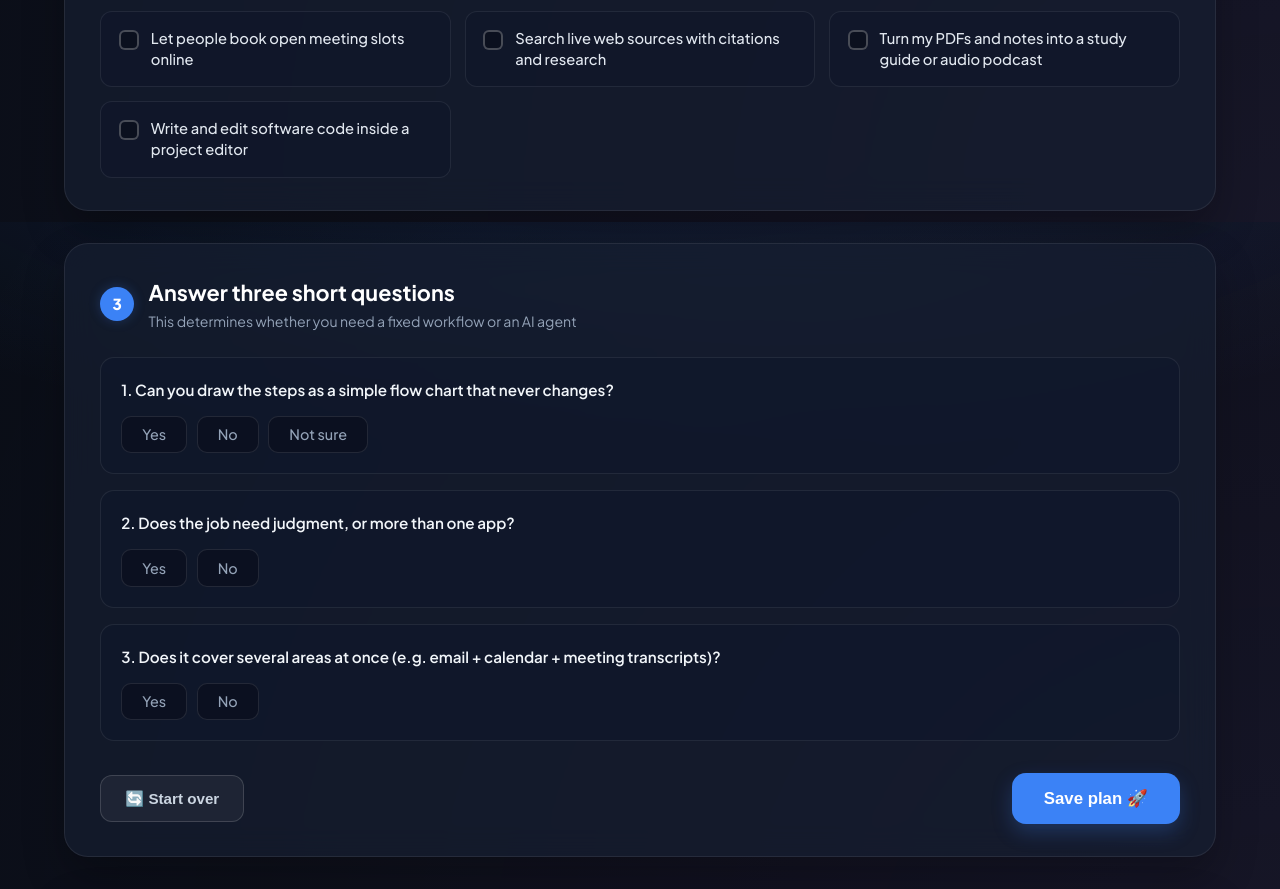
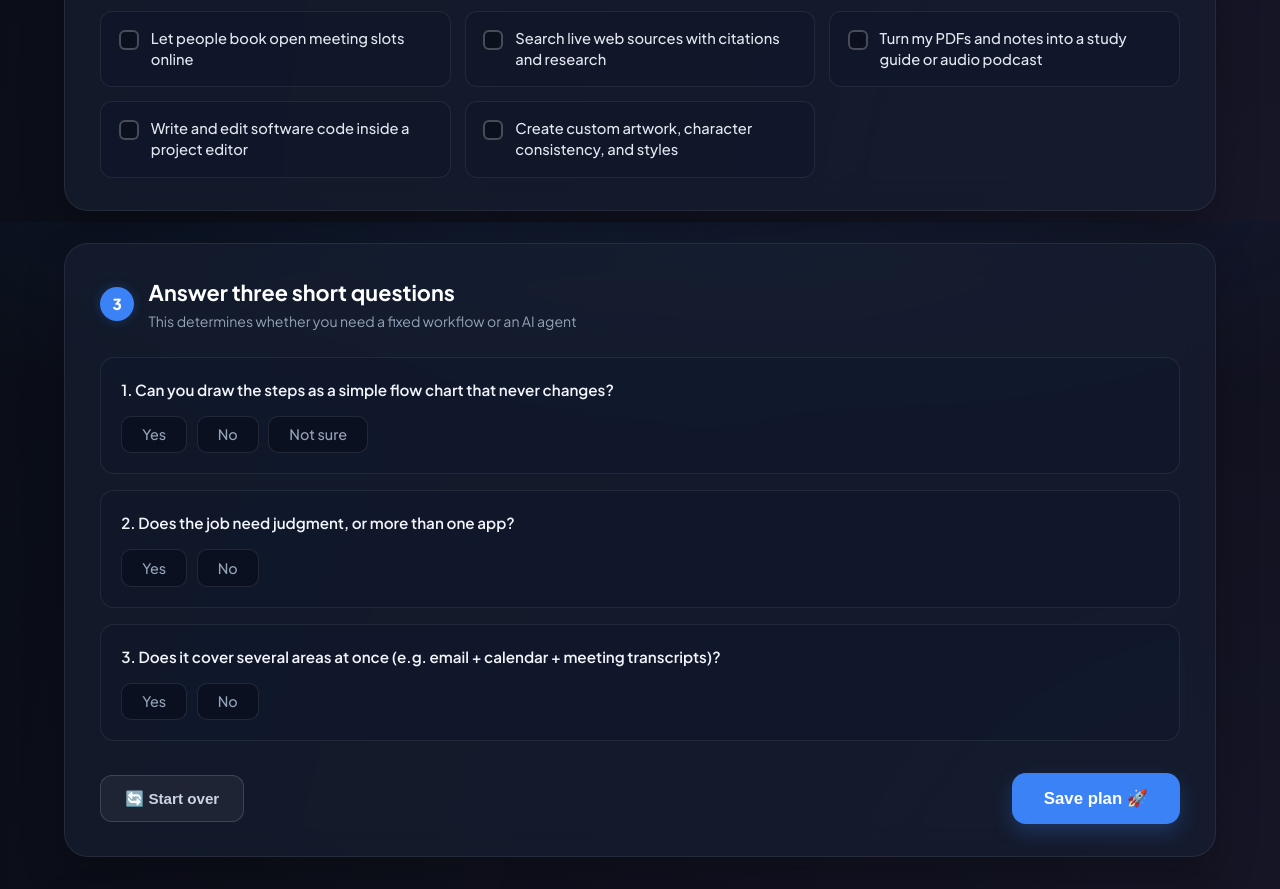
Before and after one commit to adekunleadams69-max/adelogic-ai-tools-guide, a plain HTML site: page index.html in a window 1280 px wide. Shown: the part 1378-2267 px from the top of the page. Drawn offline with Linux system fonts and the light colour scheme.

Commit message:
Add OpenArt to Creative & Media tools

```diff
--- a/index.html
+++ b/index.html
@@ -1150,6 +1150,16 @@
         origin: "Day 2"
       },
       {
+        name: "OpenArt",
+        category: "makers",
+        familyClass: "tool-card-family-maker",
+        badge: "Creative Art Studio",
+        description: "AI image and art generator for digital creators. Features character consistency, style mixing, prompt templates, and image editing tools.",
+        cost: "Free daily credits",
+        costType: "cost-free",
+        origin: "AI Art & Graphics"
+      },
+      {
         name: "Google Flow + Veo",
         category: "makers",
         familyClass: "tool-card-family-maker",
@@ -1361,7 +1371,8 @@
       { id: 16, text: "Let people book open meeting slots online", tools: ["Cal.com"], lesson: "Voice Agent" },
       { id: 17, text: "Search live web sources with citations and research", tools: ["Perplexity AI"], lesson: "Web Research" },
       { id: 18, text: "Turn my PDFs and notes into a study guide or audio podcast", tools: ["NotebookLM"], lesson: "Document Brain" },
-      { id: 19, text: "Write and edit software code inside a project editor", tools: ["Cursor"], lesson: "AI Development" }
+      { id: 19, text: "Write and edit software code inside a project editor", tools: ["Cursor"], lesson: "AI Development" },
+      { id: 20, text: "Create custom artwork, character consistency, and styles", tools: ["OpenArt"], lesson: "AI Art & Graphics" }
     ];
 
     // External Free Beginner Resources catalog mapped by tool name
@@ -1411,6 +1422,11 @@
         url: "https://support.google.com/gemini/answer/14286560",
         tip: "How to prompt Gemini to generate clear illustrations and graphic assets."
       },
+      "OpenArt": {
+        title: "OpenArt AI Beginner Academy & Tutorials",
+        url: "https://openart.ai/docs",
+        tip: "Learn how to use prompt books, maintain consistent characters, and style your digital artwork."
+      },
       "Google Flow + Veo": {
         title: "Google DeepMind Veo Video Overview",
         url: "https://deepmind.google/technologies/veo/",
@@ -1503,6 +1519,7 @@
       { task: "Turn messy meeting notes into clear tasks with owners", tool: "ChatGPT / Claude + Asana", day: "Day 1" },
       { task: "Make presentation slide decks rapidly", tool: "Gamma + Skill file", day: "Day 1" },
       { task: "Generate custom pictures from descriptions", tool: "Gemini (Nano Banana)", day: "Day 2" },
+      { task: "Create consistent characters and stylized AI artwork", tool: "OpenArt", day: "AI Art & Graphics" },
       { task: "Create short video ads with motion & sound", tool: "Google Flow (Veo) + CapCut / Canva", day: "Day 2" },
       { task: "Sort website enquiries & filter out spam into sheets", tool: "n8n + OpenAI + Google Sheets", day: "Day 3" },
       { task: "Customer support triage bot (answers & alerts)", tool: "n8n AI Agent + Gmail + Google Sheets", day: "Day 4" },
```
